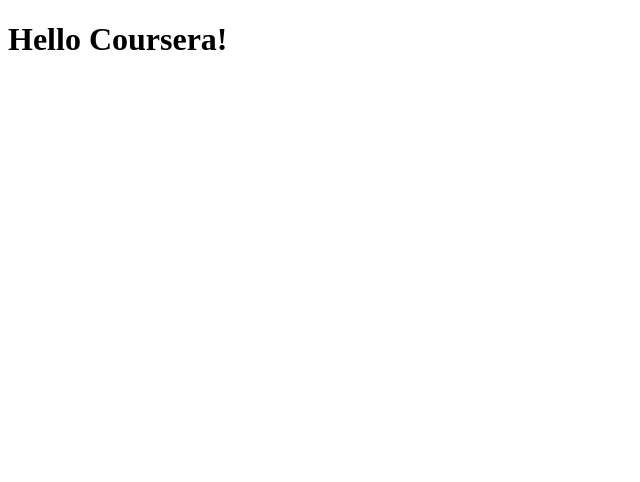
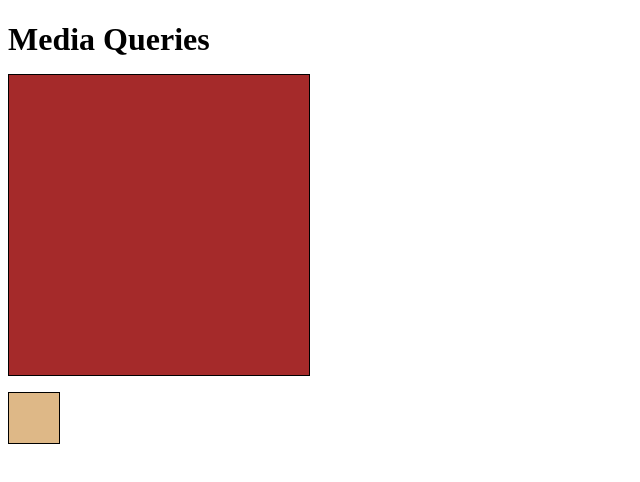
Before and after one commit to Tosinvee/coursera-test, a plain HTML site: page module2-solution/index.html in a window 1280 px wide. Shown: the whole page, without its empty margins (0-640 px from the left). Drawn offline with Linux system fonts and the light colour scheme.

Commit message:
css style

```diff
--- /dev/null
+++ b/module2-solution/css/style.css
@@ -0,0 +1,19 @@
+/********** Base styles **********/
+h1 {
+    margin-bottom: 15px;
+  }
+
+  p {
+    border: 1px solid black;
+    margin-bottom: 15px;
+  }
+  #p1 {
+    background-color: #A52A2A;
+    width: 300px;
+    height: 300px;
+  }
+  #p2 {
+    background-color: #DEB887;
+    width: 50px;
+    height: 50px;
+  }
--- a/module2-solution/index.html
+++ b/module2-solution/index.html
@@ -1,10 +1,21 @@
 <!DOCTYPE html>
 <html>
-<head>
-	<title>Hello Coursera</title>
-</head>
-<body>
-	<h1>Hello Coursera!</h1>
+	<head>
+		<meta charset="utf-8">
+		<meta http-equiv="X-UA-Compatible" content="IE=edge">
+		<title></title>
+		<meta name="description" content="">
+		<meta name="viewport" content="width=device-width, initial-scale=1">
+		<link rel="stylesheet" href="css/style.css">
+	</head>
+	<body>
+		<h1>Media Queries</h1>
 
-</body>
+<p id="p1"></p>
+<p id="p2"></p>
+
+
+
+		<script src="" async defer></script>
+	</body>
 </html>
```
